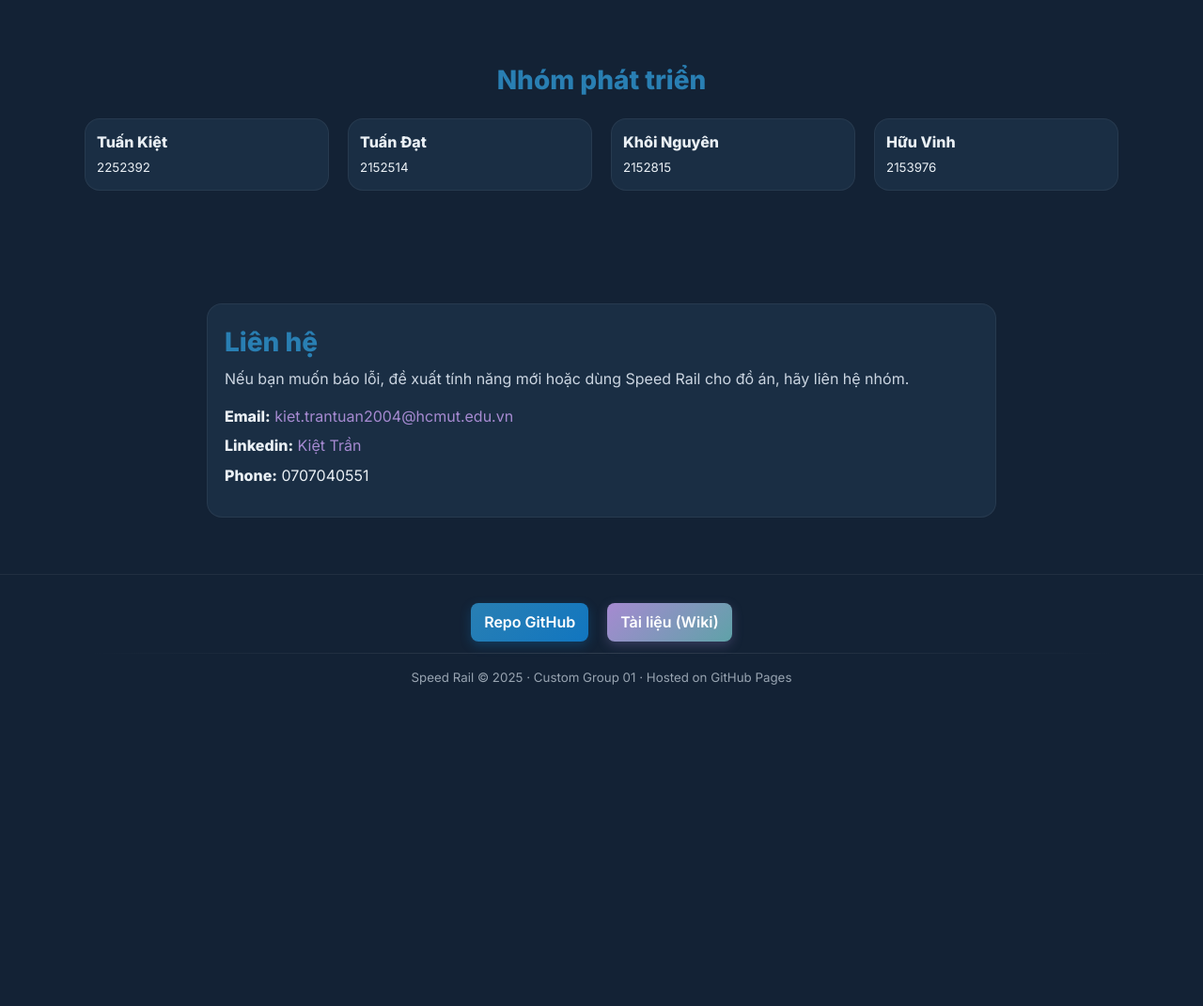
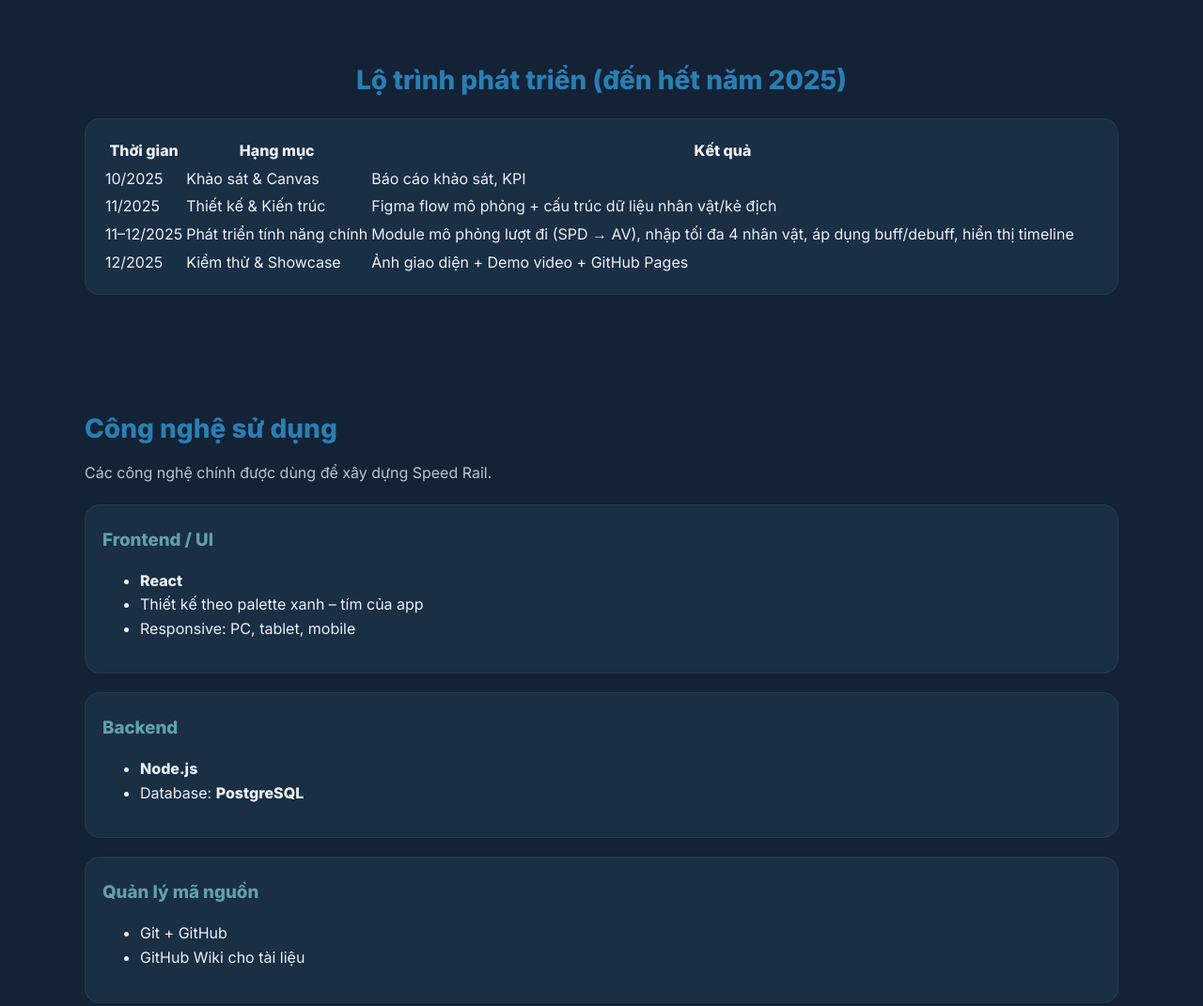
Before and after one commit to Custom-group-1/Speed-Rail-Showcase, a plain HTML site: page index.html in a window 1280 px wide. Shown: the part 2389-3460 px from the top of the page at 94% size. Before the commit the page ends 3153 px from the top, so only its background shows below. Drawn offline with Linux system fonts and the light colour scheme.

Commit message:
Update index.html

```diff
--- a/index.html
+++ b/index.html
@@ -146,7 +146,82 @@
 </div>
 </section>
 
+<!-- Roadmap -->
+<section id="roadmap" class="section">
+  <div class="container">
+    <h2 class="section-title">Lộ trình phát triển (đến hết năm 2025)</h2>
 
+    <div class="roadmap card hover-lift">
+      <table class="roadmap-table">
+        <thead>
+          <tr>
+            <th>Thời gian</th>
+            <th>Hạng mục</th>
+            <th>Kết quả</th>
+          </tr>
+        </thead>
+        <tbody>
+          <tr>
+            <td>10/2025</td>
+            <td>Khảo sát &amp; Canvas</td>
+            <td>Báo cáo khảo sát, KPI</td>
+          </tr>
+          <tr>
+            <td>11/2025</td>
+            <td>Thiết kế &amp; Kiến trúc</td>
+            <td>Figma flow mô phỏng + cấu trúc dữ liệu nhân vật/kẻ địch</td>
+          </tr>
+          <tr>
+            <td>11–12/2025</td>
+            <td>Phát triển tính năng chính</td>
+            <td>Module mô phỏng lượt đi (SPD → AV), nhập tối đa 4 nhân vật, áp dụng buff/debuff, hiển thị timeline</td>
+          </tr>
+          <tr>
+            <td>12/2025</td>
+            <td>Kiểm thử &amp; Showcase</td>
+            <td>Ảnh giao diện + Demo video + GitHub Pages</td>
+          </tr>
+        </tbody>
+      </table>
+    </div>
+  </div>
+</section>
+<!-- Tech stack -->
+<section id="tech" class="section">
+  <div class="container">
+    <h2 class="section-title" style="text-align:left;">Công nghệ sử dụng</h2>
+    <p class="subtle" style="text-align:left; margin-bottom:20px;">
+      Các công nghệ chính được dùng để xây dựng Speed Rail.
+    </p>
+
+    <div class="grid tech-grid">
+      <div class="card hover-lift">
+        <h3>Frontend / UI</h3>
+        <ul class="tech-list">
+          <li><strong>React</strong></li>
+          <li>Thiết kế theo palette xanh – tím của app</li>
+          <li>Responsive: PC, tablet, mobile</li>
+        </ul>
+      </div>
+
+      <div class="card hover-lift">
+        <h3>Backend</h3>
+        <ul class="tech-list">
+          <li><strong>Node.js</strong> </li>
+          <li>Database: <strong>PostgreSQL</strong></li>
+        </ul>
+      </div>
+
+      <div class="card hover-lift">
+        <h3>Quản lý mã nguồn</h3>
+        <ul class="tech-list">
+          <li>Git + GitHub</li>
+          <li>GitHub Wiki cho tài liệu</li>
+        </ul>
+      </div>
+    </div>
+  </div>
+</section>
 <!-- Team -->
 <section id="team" class="section">
 <div class="container">
@@ -220,5 +295,4 @@
   });
 </script>
 </body>
-
 </html>
```
